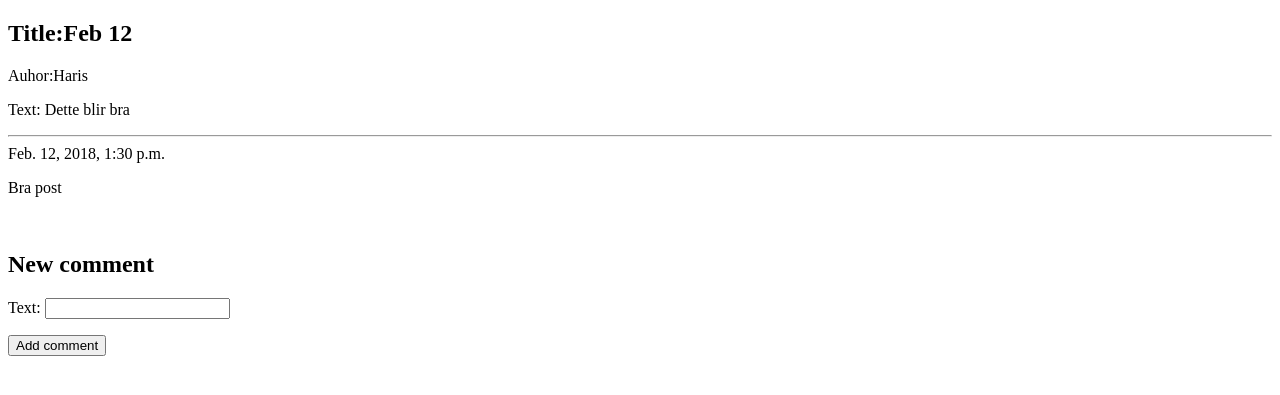
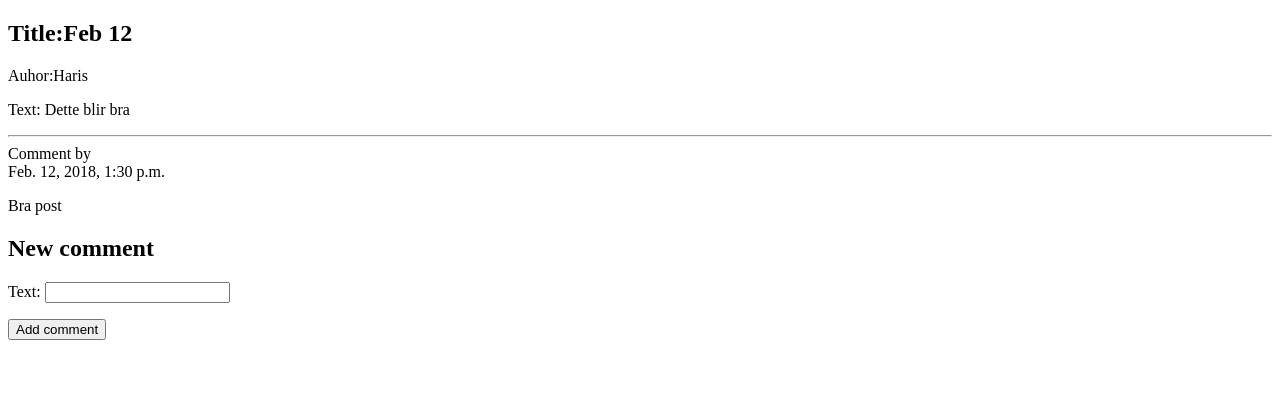
Before and after one commit to lilambivert/django-python, a Django app: page /blog/details/36/ in a window 1280 px wide. Shown: the top 395 px of the page. Run offline with Django 3.2, Linux system fonts and the light colour scheme; data comes from the database, SQL or seed files in the repository; both versions use the stored data as it was after the commit.

Commit message:
Added name in comments

```diff
--- a/tutorial1/mysite/blog/models.py
+++ b/tutorial1/mysite/blog/models.py
@@ -30,6 +30,7 @@
     text = models.CharField(max_length=200)
     time_of_comment = models.DateTimeField(default=timezone.now)
     blog = models.ForeignKey(Post, related_name='blog')
+    name = models.CharField(max_length=50)
 
     def __str__(self):
-        return self.text
+        return 'Comment by {} on {}'.format(self.name, self.blog)
--- a/tutorial1/mysite/blog/templates/blog/blog_details.html
+++ b/tutorial1/mysite/blog/templates/blog/blog_details.html
@@ -19,8 +19,10 @@
 
 {% for comment in comments %}
     <div class="comment">
-        <div class="date">{{ comment.time_of_comment }}</div>
-        <p>{{ comment.text }}</p> <br>
+        <div class="date">Comment by {{ comment.name }} <br>
+				{{ comment.time_of_comment }}
+        <p>{{ comment.text }}</p></div>
+
     </div>
 {% empty %}
     <p>No comments here yet :(</p>
--- a/tutorial1/mysite/blog/views.py
+++ b/tutorial1/mysite/blog/views.py
@@ -18,9 +18,7 @@
 
 @login_required
 def create_blog(request):
-
     if(request.method == 'POST'):
-#        print "request.POST", request.POST
         title = request.POST['title']
         author = request.POST['author']
         body = request.POST['body']
@@ -30,7 +28,6 @@
 
         return redirect('/blog/post')
     else:
-#        print "request.user", request.user.id
         userslist = User.objects.all()
         users = {
             'users':userslist
@@ -48,7 +45,7 @@
         if formz.is_valid():
             comment = formz.save(commit=False)
             comment.blog = blog
-#            comment.post_id=id
+            comment.post = request.user.get_username()
             comment.save()
             return redirect('blog/post')
     else:
```
Also changed, not shown: tutorial1/mysite/blog/templates/blog/add_comment.html (deleted, +0 -22 lines), tutorial1/mysite/blog/migrations/0006_comment_name.py (added), tutorial1/mysite/db.sqlite3, 3 other files.
